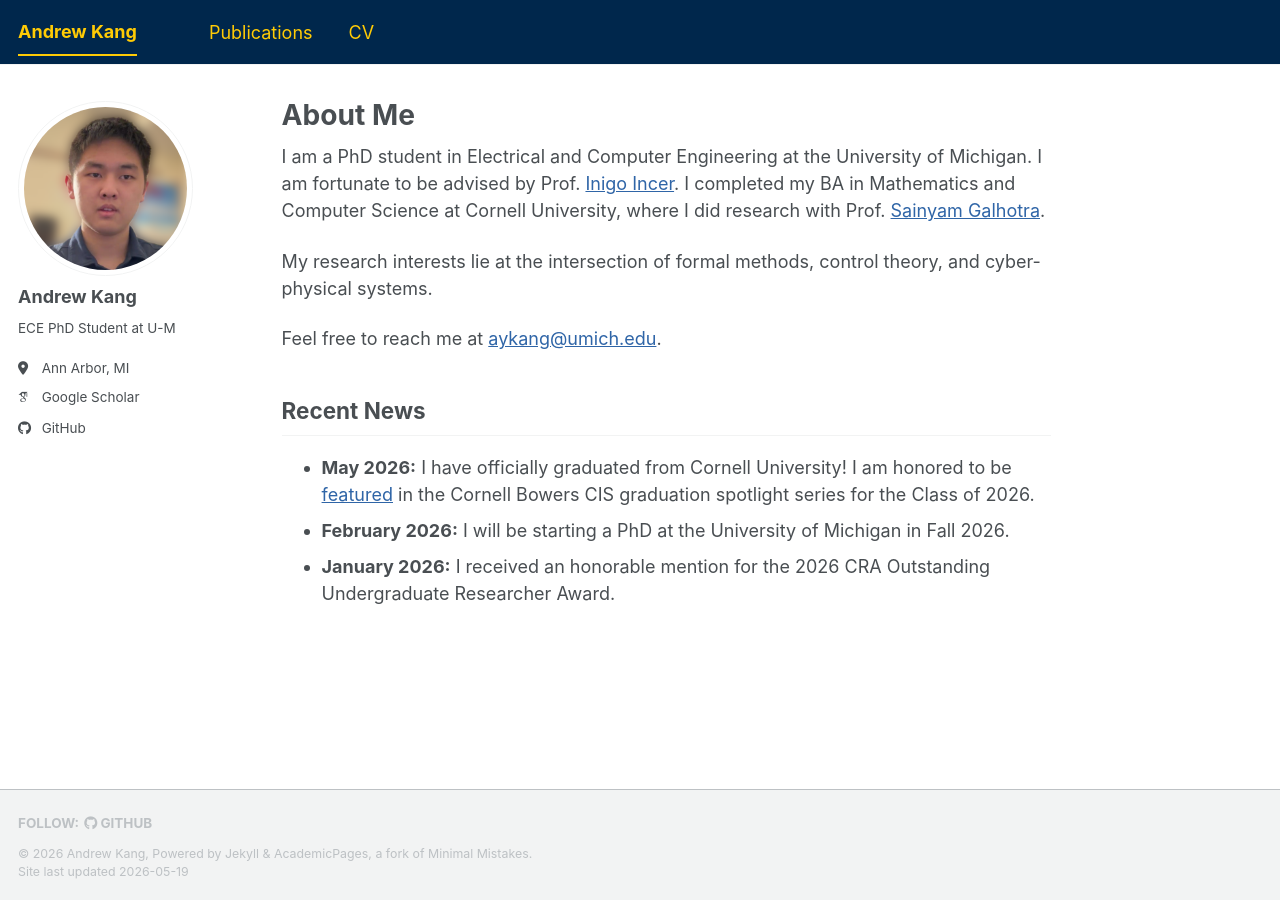
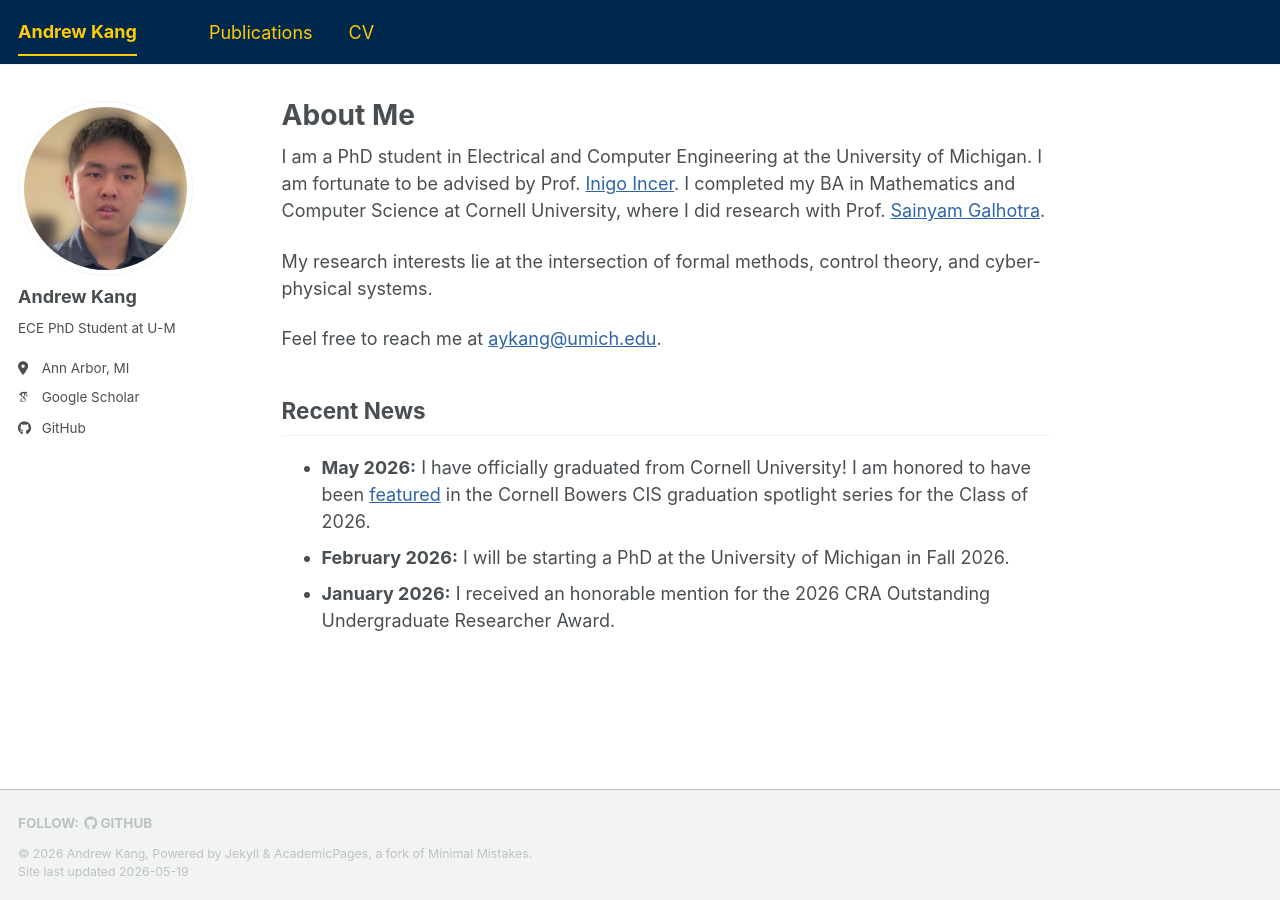
Before and after one commit to andrew-kang/andrew-kang.github.io, a Jekyll site: the page built from _pages/about.md, in a window 1280 px wide. Built offline with Jekyll 4.4.1, drawn with Linux system fonts in a browser that asks for light colours; some web fonts are replaced; a script bundle is joined from its source files by our own code; library files that are not in the unit come from our copies.

Commit message:
fix: better grammar

```diff
--- a/_pages/about.md
+++ b/_pages/about.md
@@ -14,6 +14,6 @@
 Feel free to reach me at [aykang@umich.edu](mailto:aykang@umich.edu).
 
 ## Recent News
-- **May 2026:** I have officially graduated from Cornell University! I am honored to be [featured](https://bowers.cornell.edu/news-stories/andrew-kang-26-making-most-undergraduate-research-opportunities) in the Cornell Bowers CIS graduation spotlight series for the Class of 2026.
+- **May 2026:** I have officially graduated from Cornell University! I am honored to have been [featured](https://bowers.cornell.edu/news-stories/andrew-kang-26-making-most-undergraduate-research-opportunities) in the Cornell Bowers CIS graduation spotlight series for the Class of 2026.
 - **February 2026:** I will be starting a PhD at the University of Michigan in Fall 2026.
 - **January 2026:** I received an honorable mention for the 2026 CRA Outstanding Undergraduate Researcher Award.
```
